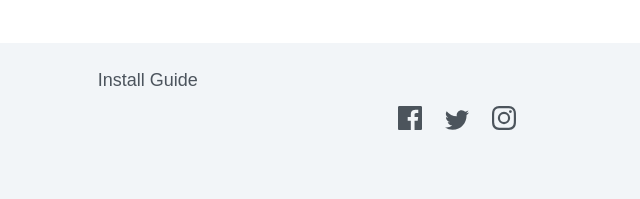
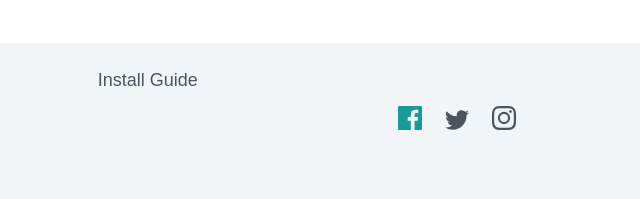
Before and after one commit to blossomkaler/clipboard_web, a plain HTML site: page index.html in a window 1280 px wide. In both pictures the pointer is over the picture 1050 px from the left and 3563 px from the top of the page. Shown: the part 3446-3645 px from the top of the page, 640-1280 px from the left. Drawn offline with Linux system fonts and the light colour scheme; a web font is replaced by a local one.

Commit message:
Update styles.css

```diff
--- a/styles.css
+++ b/styles.css
@@ -154,7 +154,9 @@ footer{
 footer a:hover{
     color: hsl(171, 66%, 44%) ;
 }
-
+.smedia img:hover{
+    filter:invert(48%) sepia(13%) saturate(3207%) hue-rotate(130deg) brightness(95%) contrast(80%);
+}
 
 /***************************************************************************************/
 @media only screen and (min-width:615px) and (max-width: 1250px) {
```
